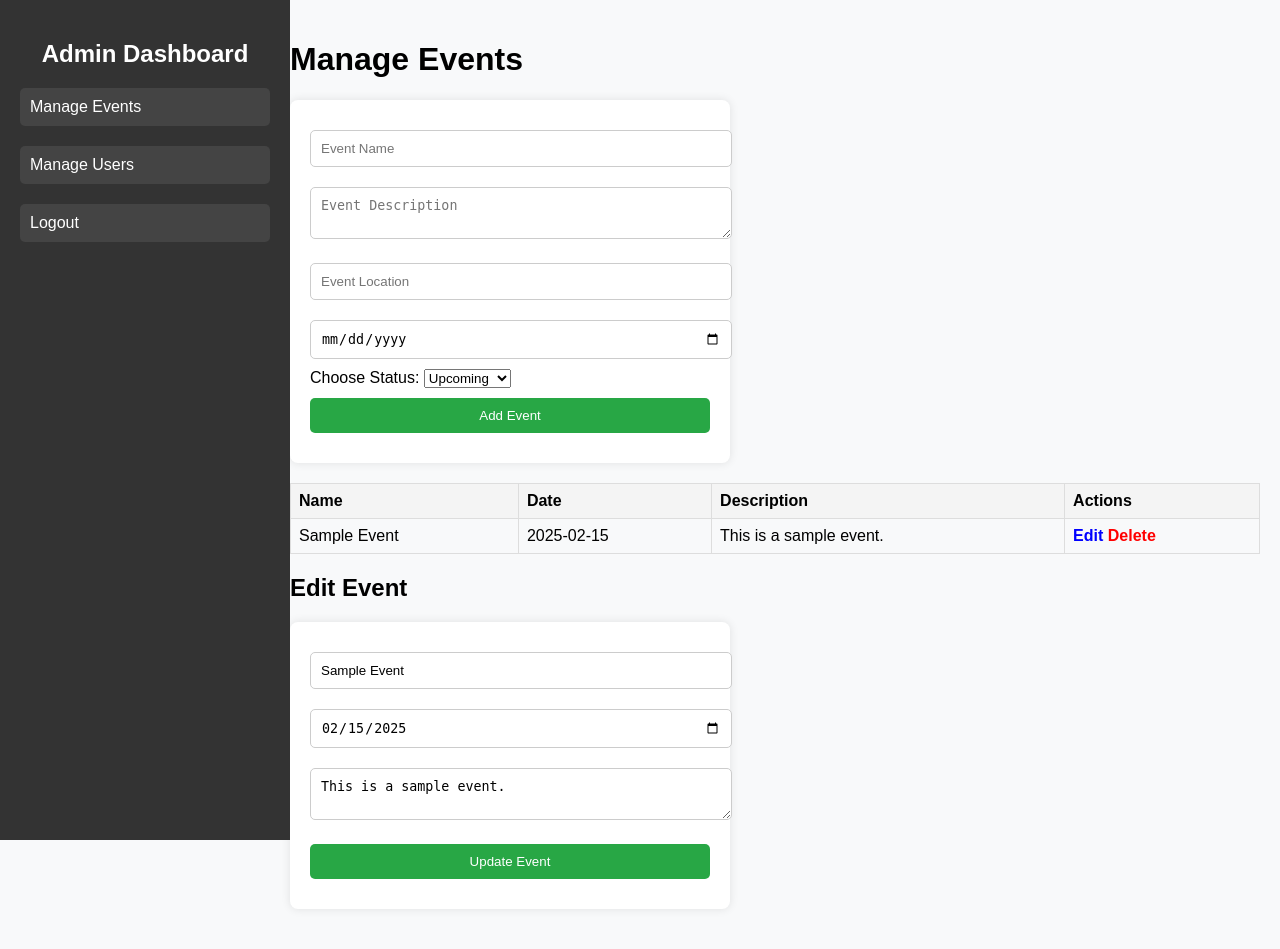
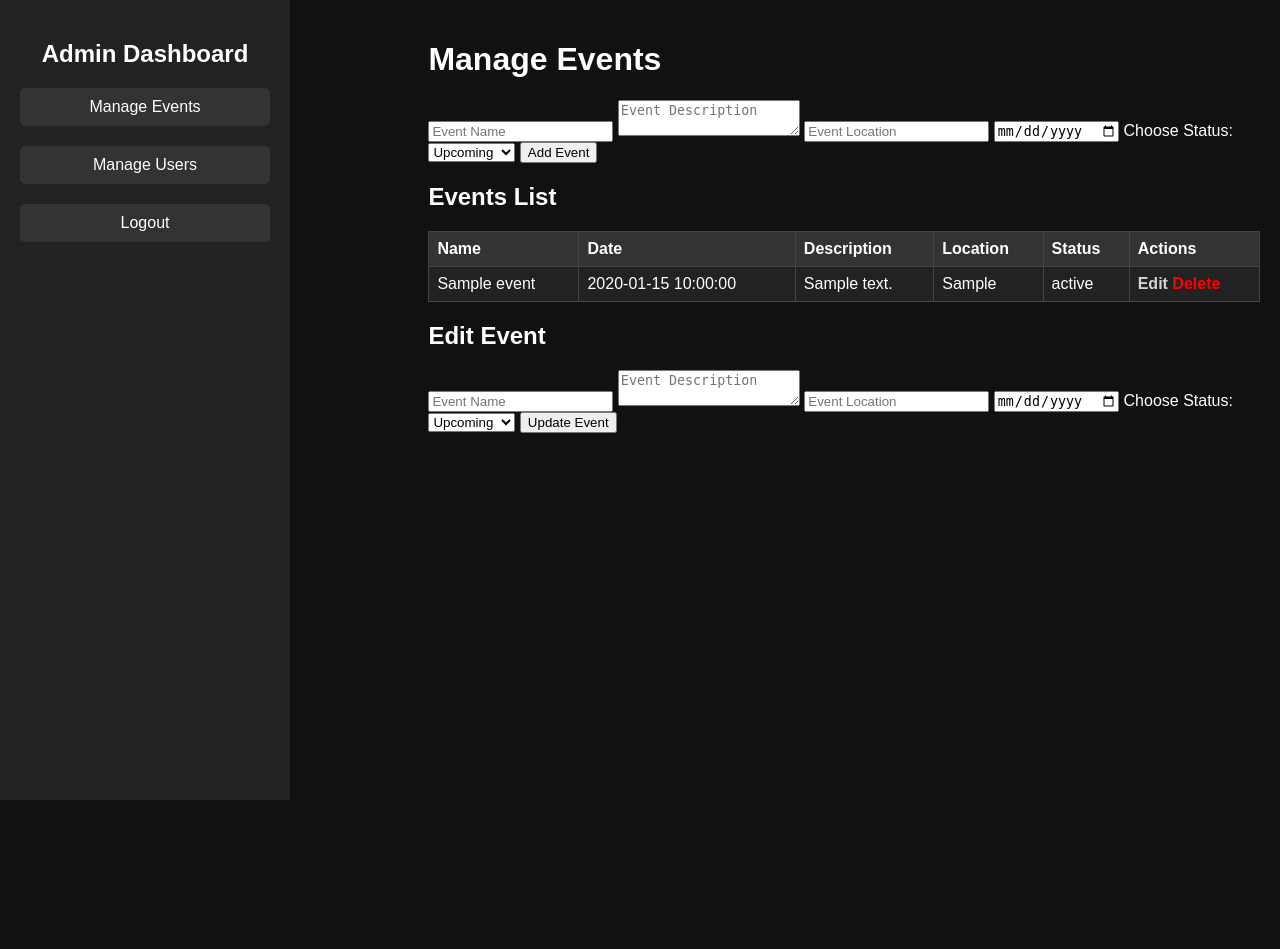
Before and after one commit to H-H-Z-K/Event, a PHP site: page /dashbaord.php in a window 1280 px wide. After the commit the page ends 800 px from the top, so only its background shows below. Run offline with PHP 8.4, Linux system fonts and the light colour scheme; tables that the repository leaves empty or names only in its code hold one stand-in row (values such as "Sample post").

Commit message:
git commit "a";

```diff
--- a/dashbaord.php
+++ b/dashbaord.php
@@ -1,3 +1,10 @@
+<?php
+require_once "includes/db.inc.php";
+require_once 'includes/session_config.php';
+require_once "includes/dashboard_model.inc.php";
+require_once 'includes/dashboard_view.inc.php';
+$events = list_event($pdo);
+?>
 <!DOCTYPE html>
 <html lang="en">
 <head>
@@ -23,13 +30,13 @@
         <h1>Manage Events</h1>
 
         <!-- Event Creation Form -->
-        <form action="includes/dashbaord.inc.php" method="post">
-            <input type="text" name="name" placeholder="Event Name" required>
-            <textarea placeholder="Event Description" name = "description" required></textarea>
-            <input type="text" placeholder="Event Location" name = "location" required>
-            <input type="date" name="date" required>
+        <form action="includes/dasbaord.inc.php" method="post">
+            <input type="text" name="name" placeholder="Event Name" >
+            <textarea placeholder="Event Description" name = "description"></textarea>
+            <input type="text" placeholder="Event Location" name = "location">
+            <input type="date" name="date">
             <label for="status">Choose Status:</label>
-            <select name="status" id="status" required>
+            <select name="status" id="status">
                 <option value="Upcoming" selected>Upcoming</option>
                 <option value="Ongoing">Ongoing</option>
                 <option value="Completed">Completed</option>
@@ -39,32 +46,54 @@
 
             <button type="submit">Add Event</button>
         </form>
+        <?php
+            check_signup_errors();
+        ?>
 
-        <!-- Events Table -->
+<h2>Events List</h2>
         <table>
             <tr>
                 <th>Name</th>
                 <th>Date</th>
                 <th>Description</th>
+                <th>Location</th>
+                <th>Status</th>
                 <th>Actions</th>
             </tr>
-            <tr>
-                <td>Sample Event</td>
-                <td>2025-02-15</td>
-                <td>This is a sample event.</td>
-                <td>
-                    <a href="#" class="edit-btn">Edit</a>
-                    <a href="#" class="delete-btn">Delete</a>
-                </td>
-            </tr>
+
+            <?php if (!empty($events)): ?>
+                <?php foreach ($events as $event): ?>
+                    <tr>
+                        <td><?= htmlspecialchars($event['name']) ?></td>
+                        <td><?= htmlspecialchars($event['date']) ?></td>
+                        <td><?= htmlspecialchars($event['description']) ?></td>
+                        <td><?= htmlspecialchars($event['location']) ?></td>
+                        <td><?= htmlspecialchars($event['status']) ?></td>
+                        <td>
+                            <a href="edit_event.php?id=<?= $event['id'] ?>" class="edit-btn">Edit</a>
+                            <a href="delete_event.php?id=<?= $event['id'] ?>" class="delete-btn" onclick="return confirm('Are you sure you want to delete this event?');">Delete</a>
+                        </td>
+                    </tr>
+                <?php endforeach; ?>
+            <?php else: ?>
+                <tr><td colspan="6">No events found.</td></tr>
+            <?php endif; ?>
         </table>
 
         <!-- Event Editing Form -->
         <h2>Edit Event</h2>
-        <form>
-            <input type="text" value="Sample Event" required>
-            <input type="date" value="2025-02-15" required>
-            <textarea required>This is a sample event.</textarea>
+        <form  action="includes/dashboard.inc2.php" method="post">
+        <input type="text" name="name" placeholder="Event Name" >
+            <textarea placeholder="Event Description" name = "description" ></textarea>
+            <input type="text" placeholder="Event Location" name = "location">
+            <input type="date" name="date" >
+            <label for="status">Choose Status:</label>
+            <select name="status" id="status">
+                <option value="Upcoming" selected>Upcoming</option>
+                <option value="Ongoing">Ongoing</option>
+                <option value="Completed">Completed</option>
+                <option value="Cancelled">Cancelled</option>
+            </select>
             <button type="submit">Update Event</button>
         </form>
     </div>
--- /dev/null
+++ b/includes/dashboard_model.inc.php
@@ -0,0 +1,54 @@
+<?php
+    declare(strict_types=1);
+    function getEvent(object $pdo, string $name){
+        $query="SElECT  * FROM events WHERE name = :name";
+        $stmt=$pdo->prepare($query);
+        $stmt->bindParam(':name', $name);
+        $stmt->execute();
+
+        $event = $stmt->fetch(PDO::FETCH_ASSOC);
+        return $event;
+
+
+    }
+    function insert_event(object $pdo,string $name, string $description,string $location,  string $date, string $status){
+        $query="INSERT INTO events (name, description, location, date,status) VALUES (:name, :description, :location, :date,:status)";
+        $stmt=$pdo->prepare($query);
+        $stmt->bindParam(':name', $name);
+        $stmt->bindParam(':description', $description);
+        $stmt->bindParam(':location', $location);
+        $stmt->bindParam(':date', $date);
+        $stmt->bindParam(':status', $status);
+        $stmt->execute();
+
+
+    }
+    function list_event(object $pdo){
+        $query = "SELECT * FROM events ORDER BY date ASC";
+        $stmt = $pdo->query($query);
+        $stmt->execute();
+        return  $stmt->fetchAll(PDO::FETCH_ASSOC);
+
+
+    }
+    function update(object $pdo, string $name, array $updates) {
+        $query = "UPDATE events SET ";
+        $params = [];
+        $setClauses = [];
+
+        foreach ($updates as $column => $value) {
+            $setClauses[] = "$column = :$column";
+            $params[":$column"] = $value;
+        }
+
+        if (empty($setClauses)) {
+            return false; // No updates provided
+        }
+
+        $query .= implode(", ", $setClauses);
+        $query .= " WHERE name = :name";
+        $params[':name'] = $name;
+
+        $stmt = $pdo->prepare($query);
+        return $stmt->execute($params);
+    }
--- /dev/null
+++ b/includes/dashboard_view.inc.php
@@ -0,0 +1,27 @@
+<?php
+// This file is for output
+declare(strict_types=1);
+
+
+function check_signup_errors() {
+    if (isset($_SESSION['errors'])) {
+        $errors = $_SESSION['errors'];
+        echo "<br>"; // Added missing semicolon
+        foreach ($errors as $error) {
+            echo "<h1>" . htmlspecialchars($error) . "</h1>"; // Prevent XSS
+        }
+        unset($_SESSION['errors']); // Clear errors after displaying
+    }
+    elseif(isset($_GET["enter"])&& $_GET["enter"]=="success"){
+        echo "<br>";
+        echo "<h1>enter succes</h1>";
+    }
+    elseif(isset($_GET["update"])&& $_GET["update"]=="success"){
+        echo "<br>";
+        echo "<h1>update succes</h1>";
+    }
+}
+
+
+
+?>
--- a/styles.css
+++ b/styles.css
@@ -4,14 +4,14 @@ body {
     margin: 0;
     padding: 0;
     display: flex;
-    background: #f8f9fa;
+    background: #111;
+    color: white;
 }
 
 /* Sidebar */
 .sidebar {
     width: 250px;
-    background: #333;
-    color: white;
+    background: #222;
     padding: 20px;
     height: 100vh;
     position: fixed;
@@ -35,12 +35,13 @@ body {
     text-decoration: none;
     display: block;
     padding: 10px;
-    background: #444;
+    background: #333;
     border-radius: 5px;
+    text-align: center;
 }
 
 .sidebar ul li a:hover {
-    background: #555;
+    background: #444;
 }
 
 /* Main Content */
@@ -50,56 +51,27 @@ body {
     width: calc(100% - 270px);
 }
 
-/* Forms */
-form {
-    background: white;
-    padding: 20px;
-    border-radius: 8px;
-    box-shadow: 0px 0px 10px rgba(0, 0, 0, 0.1);
-    max-width: 400px;
-    margin-bottom: 20px;
-}
-
-form input,
-form textarea,
-form button {
-    width: 100%;
-    padding: 10px;
-    margin: 10px 0;
-    border: 1px solid #ccc;
-    border-radius: 5px;
-}
-
-form button {
-    background: #28a745;
-    color: white;
-    border: none;
-    cursor: pointer;
-}
-
-form button:hover {
-    background: #218838;
-}
-
 /* Table */
 table {
     width: 100%;
     border-collapse: collapse;
     margin-top: 20px;
+    background: #222;
+    color: white;
 }
 
 table, th, td {
-    border: 1px solid #ddd;
+    border: 1px solid #444;
     padding: 8px;
     text-align: left;
 }
 
 th {
-    background: #f4f4f4;
+    background: #333;
 }
 
 .edit-btn {
-    color: blue;
+    color: lightgray;
     text-decoration: none;
     font-weight: bold;
 }
```
Also changed, not shown: other parts of styles.css (+82 -0 lines), includes/dasbaord.inc.php (added, +46 -0 lines), includes/dashboard.inc2.php (added, +53 -0 lines), includes/dashboard_controller.inc.php (added, +27 -0 lines), includes/login_controller.inc.php (line endings or trailing spaces).
